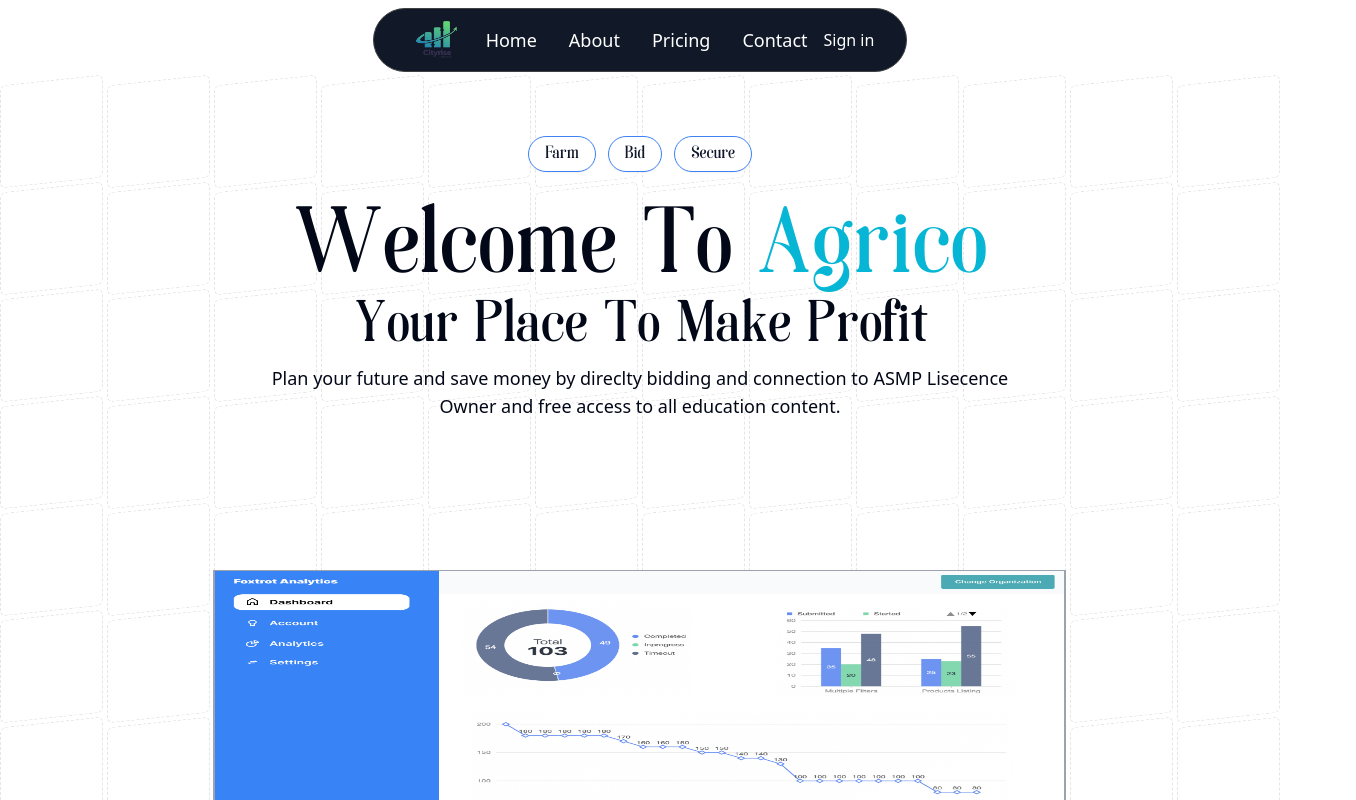
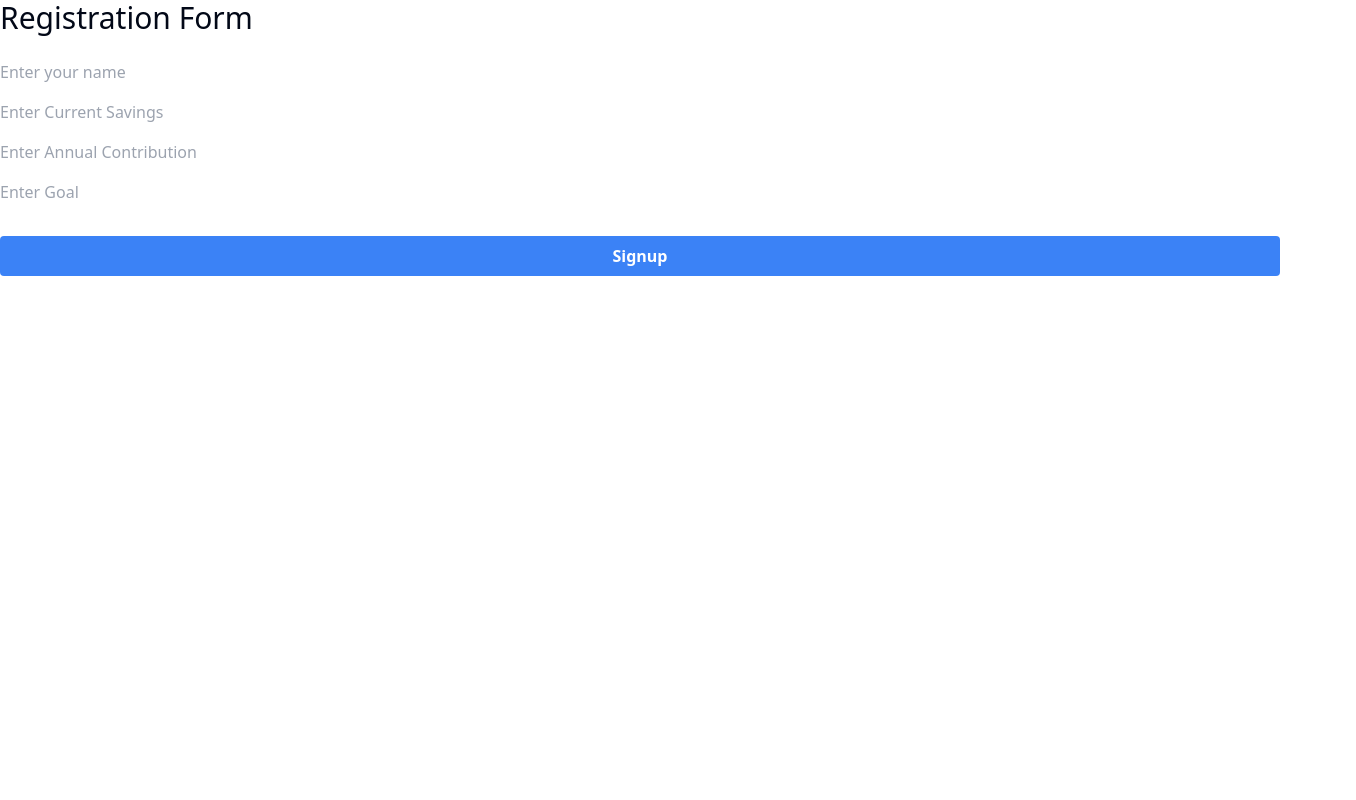
Before and after one commit to sohamt-21/HackNight24, a React (Vite) app in the folder frontend/: page /dashform in a window 1280 px wide. Shown: the top 800 px of the page, 1356 px wide, since content can reach past the window. Built offline with nearby package versions, Linux system fonts and the light colour scheme; no server answers.

Commit message:
Add Dashboard Routes

```diff
--- a/frontend/src/App.jsx
+++ b/frontend/src/App.jsx
@@ -1,11 +1,11 @@
 import "./App.css";
 import "./index.css";
-import Home from "./Pages/Home/Home";
 import { ThemeProvider } from "./components/theme-provider";
 import { ReactLenis, useLenis } from "lenis/react";
+import BeforeSign from "./Pages/Home/BeforeSign";
+import { Route, Routes } from "react-router-dom";
 import Dashboard from "./Pages/Dashboard";
-import Signup from "./components/CustomComponents/Forms/DashSignForm";
-import BeforeSign from "./Pages/Home/BeforeSign";
+import DashSignForm from "./components/CustomComponents/Forms/DashSignForm";
 
 
 function App() {
@@ -14,12 +14,12 @@ function App() {
   return (
     <ReactLenis root>
       <ThemeProvider defaultTheme="light" storageKey="vite-ui-theme">
-        <BeforeSign/>
-        {/* <Home /> */}
-        {/* <Dashboard/> */}
-        {/* <Signup/> */}
-        {/* <Retrive/> */}
-        {/* <Signup/> */}
+        <Routes>
+          <Route path="/" Component={BeforeSign}/>
+          <Route path="/dashboard" Component={Dashboard}/>
+          <Route path="/dashform" Component={DashSignForm}/>
+
+        </Routes>
       </ThemeProvider>
     </ReactLenis>
 
--- a/frontend/src/components/CustomComponents/Forms/DashSignForm.jsx
+++ b/frontend/src/components/CustomComponents/Forms/DashSignForm.jsx
@@ -1,38 +1,51 @@
 import React, { useEffect, useState } from "react";
-// import { useNavigate } from "react-router-dom";
+import { useNavigate } from "react-router-dom";
 
-// import "./Signup.css";
-export default function Signup () {
+export default function DashSignForm() {
   const [name, setName] = useState("");
-  const [currentsaving, setcurrentsaving] = useState("");
-  const [Annualsaving, setAnnualsaving] = useState("");
-  const [Goal, setGoal] = useState("");
-//   const navigate = useNavigate();
+  const [currentSaving, setCurrentSaving] = useState("");
+  const [annualSaving, setAnnualSaving] = useState("");
+  const [goal, setGoal] = useState("");
+
+  const navigate = useNavigate();
+
   useEffect(() => {
     const auth = localStorage.getItem("user");
     if (auth) {
-    //   navigate("/");
+      navigate("/dashboard");
     }
-  }, []);
-  const CollectData = async () => {
-    // console.warn(name, email, password);
+  }, [navigate]);
+
+  const collectData = async () => {
+    console.log("Submitting data:", { name, currentSaving, annualSaving, goal });
+
+    try {
       let result = await fetch("http://localhost:5001/register", {
-      method: "post",
-      body: JSON.stringify({ name, currentsaving, Annualsaving, Goal }),
+        method: "POST",
+        body: JSON.stringify({ name, currentSaving, annualSaving, goal }),
         headers: {
-        "content-type": "application/json",
+          "Content-Type": "application/json",
         },
       });
+
+      if (!result.ok) {
+        throw new Error("Failed to register");
+      }
+
       result = await result.json();
-    console.warn(result);
 
       localStorage.setItem("user", JSON.stringify(result));
-    // navigate("/");
+      navigate("/dashboard");
+    } catch (error) {
+      console.error("Error:", error);
+
+    }
   };
+
   return (
     <div className="register_form">
-      <h1 className="h1tag text-3xl ">Form</h1>
-      <div className="second">
+      <h1 className="h1tag text-3xl mb-6">Registration Form</h1>
+      <div className="flex flex-col gap-4">
         <input
           className="input_box"
           type="text"
@@ -42,31 +55,30 @@ export default function Signup () {
         />
         <input
           className="input_box"
-          type="text"
-          placeholder="Enter Email"
-          value={currentsaving}
-          onChange={(e) => setcurrentsaving(e.target.value)}
+          type="number"
+          placeholder="Enter Current Savings"
+          value={currentSaving}
+          onChange={(e) => setCurrentSaving(e.target.value)}
         />
         <input
           className="input_box"
-          type="password"
-          placeholder="Enter password"
-          value={Annualsaving}
-          onChange={(e) => setAnnualsaving(e.target.value)}
+          type="number"
+          placeholder="Enter Annual Contribution"
+          value={annualSaving}
+          onChange={(e) => setAnnualSaving(e.target.value)}
         />
+
         <input
           className="input_box"
-          type="password"
-          placeholder="Enter password"
-          value={Goal}
+          type="text"
+          placeholder="Enter Goal"
+          value={goal}
           onChange={(e) => setGoal(e.target.value)}
         />
-        <button onClick={CollectData} className="signupbutt  text-red-300">
+        <button onClick={collectData} className="signupbutt mt-4 bg-blue-500 hover:bg-blue-700 text-white font-bold py-2 px-4 rounded">
           Signup
         </button>
       </div>
     </div>
   );
-};
-
-// export default Signup;
+}
--- a/frontend/src/components/CustomComponents/Navbar/AfterSignNav.jsx
+++ b/frontend/src/components/CustomComponents/Navbar/AfterSignNav.jsx
@@ -1,9 +1,7 @@
-import { Button, buttonVariants } from "../../ui/button";
+import { Button } from "../../ui/button";
 import React, { useRef, useState } from "react";
-import { ModeToggle } from "./mode-toggle";
 import { motion, useMotionValueEvent, useScroll } from "framer-motion";
 import Logo from "../../../assets/Logo.png";
-import { SignOutButton, useUser } from "@clerk/clerk-react";
 import { useUserEmail } from "../../Context/UserEmail";
 import {
   NavigationMenu,
@@ -13,27 +11,33 @@ import {
   NavigationMenuList,
   NavigationMenuTrigger,
 } from "../../ui/navigation-menu";
-import { SignInButton } from "@clerk/clerk-react";
+import { SignOutButton, useUser } from "@clerk/clerk-react";
 import { Link } from "react-router-dom";
 
 const AfterSignNav = () => {
   const { user } = useUser();
-
   const { setUserEmail } = useUserEmail();
-
   setUserEmail(user.primaryEmailAddress);
 
-  const [isHidden, setisHidden] = useState(false);
+  const [isHidden, setIsHidden] = useState(false);
   const { scrollY } = useScroll();
   const lastYRef = useRef(0);
 
   useMotionValueEvent(scrollY, "change", (y) => {
     const diff = y - lastYRef.current;
     if (Math.abs(diff) > 50) {
-      setisHidden(diff > 0);
+      setIsHidden(diff > 0);
       lastYRef.current = y;
     }
   });
+
+  const auth = localStorage.getItem("user");
+  console.log(auth);
+  if (auth) {
+    console.log(auth);
+  } else {
+    console.log(auth);
+  }
 
   return (
     <motion.nav
@@ -44,7 +48,7 @@ const AfterSignNav = () => {
     >
       <motion.div
         animate={isHidden ? "hidden" : "visible"}
-        onFocusCapture={() => setisHidden(false)}
+        onFocusCapture={() => setIsHidden(false)}
         whileHover="visible"
         variants={{
           hidden: {
@@ -57,63 +61,60 @@ const AfterSignNav = () => {
         transition={{ duration: 0.3 }}
         className="nav-list w-fit h-16 z-20 px-8 list-none flex flex-row justify-center items-center fixed rounded-full border border-neutral-700 bg-gray-900 text-white dark:border-slate-200 dark:bg-slate-100 dark:text-black"
       >
-        <img src={Logo} alt="" className=" h-16" />
+        <img src={Logo} alt="" className="h-16" />
         <Button variant="ghost">Home</Button>
         <Button variant="ghost">About</Button>
         <Button variant="ghost">Pricing</Button>
         <Button variant="ghost">Contact</Button>
-        <Link to="/profile" style={{ listStyle: "none", textDecoration: "none", color: 'whitesmoke' }}><p>{user.fullName}</p></Link>
-        <NavigationMenu className=" dark ">
+        <Link
+          to="/profile"
+          style={{
+            listStyle: "none",
+            textDecoration: "none",
+            color: "whitesmoke",
+          }}
+        >
+          <p>{user.fullName}</p>
+        </Link>
+        <NavigationMenu className="dark">
           <NavigationMenuList>
             <NavigationMenuItem>
-              <NavigationMenuTrigger className=" hover:bg-accent hover:text-accent-foreground text-lg font-light">
+              <NavigationMenuTrigger className="hover:bg-accent hover:text-accent-foreground text-lg font-light">
                 Go To Feature
               </NavigationMenuTrigger>
               <NavigationMenuContent>
-                <ul className="grid gap-3 p-4 md:w-[400px] lg:w-[500px] lg:grid-cols-[.75fr_1fr]">
-                  <li className="row-span-3">
-                    <NavigationMenuLink asChild>
+                <ul className="flex flex-col max-w-sm gap-3 p-4 md:w-[400px] lg:w-[500px] lg:grid-cols-[.75fr_1fr]">
+                  <li>
                     <a
-                        className="flex h-full w-full select-none flex-col justify-end rounded-md bg-gradient-to-b from-muted/50 to-muted p-6 no-underline outline-none focus:shadow-md"
-                        href="/"
+                      href="https://agrico-community.vercel.app"
+                      title="Introduction"
+                      className="font-thin hover:bg-gray-700"
                     >
-                        <img src={Logo} alt=" h-6 w-6" />
-                        <div className="mb-2 mt-4 text-lg font-medium">
-                          Go to the feature
-                        </div>
-                        <p className="text-sm leading-tight text-muted-foreground">
-                          Write Any relevent things here
-                        </p>
-                      </a>
-                    </NavigationMenuLink>
-                  </li>
-                  <a
-                    href="/docs"
-                    title="Introduction"
-                    className=" font-thin hover:bg-gray-700"
-                  >
-                    <p className=" font-bold ">Community</p>
-                    Get the latest news about Goverment Subsidies and news in
+                      <p className="font-bold">Community</p>
+                      Get the latest news about Government Subsidies and news in
                       Farming
                     </a>
-
-                  <a
-                    href="/docs/installation"
-                    title="Installation"
-                    className=" font-thin hover:bg-gray-700"
+                  </li>
+                  <li>
+                    <Link
+                      to={auth ? "/dashboard" : "/dashform"}
+                      className="font-thin hover:bg-gray-700"
                     >
-                    <p className=" font-bold ">Installation</p>
-                    How to install dependencies and structure your app.
-                  </a>
-
-                  <a
-                    href="/docs/primitives/typography"
+                      <p className="font-bold">Dashboard</p>
+                      Get your savings plan and analyze the investment with an
+                      interactive dashboard.
+                    </Link>
+                  </li>
+                  <li>
+                    <Link
+                      to="/docs/primitives/typography"
                       title="Typography"
-                    className=" font-thin hover:bg-gray-700"
+                      className="font-thin hover:bg-gray-700"
                     >
-                    <p className=" font-bold ">Typography</p>
-                    Styles for headings, paragraphs, lists...etc.
-                  </a>
+                      <p className="font-bold">Price Alert</p>
+                      Get the latest price alert of crops via SMS.
+                    </Link>
+                  </li>
                 </ul>
               </NavigationMenuContent>
             </NavigationMenuItem>
```
Also changed, not shown: frontend/src/Pages/Dashboard.jsx (+25 -10 lines), frontend/src/components/Portfoliosignup/Signup.css (deleted). Lines whose indentation alone changed are shown as unchanged.
